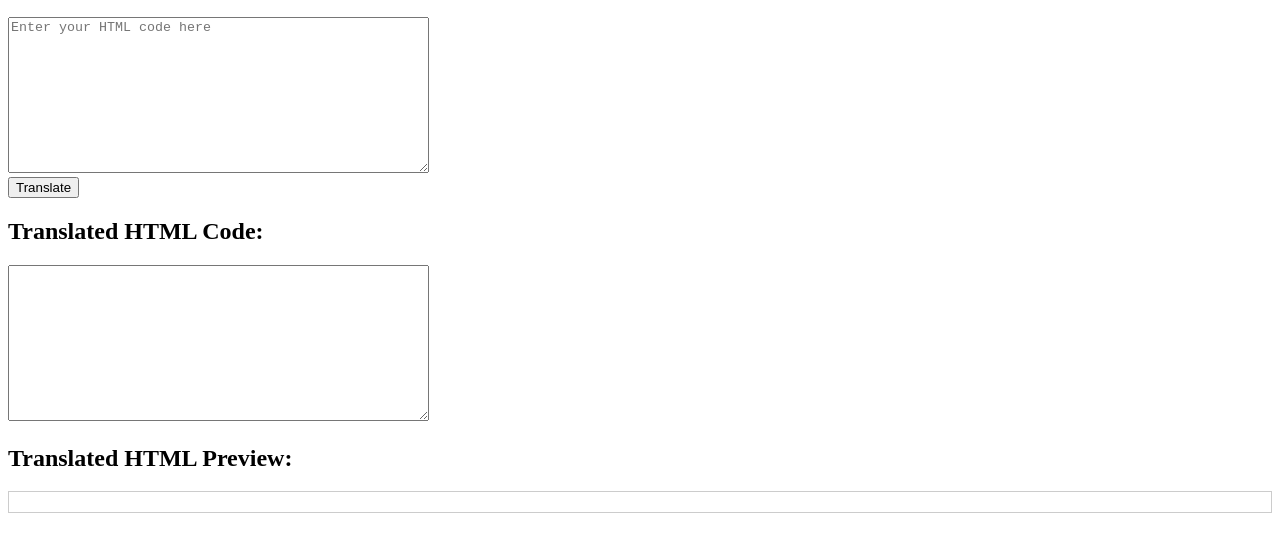
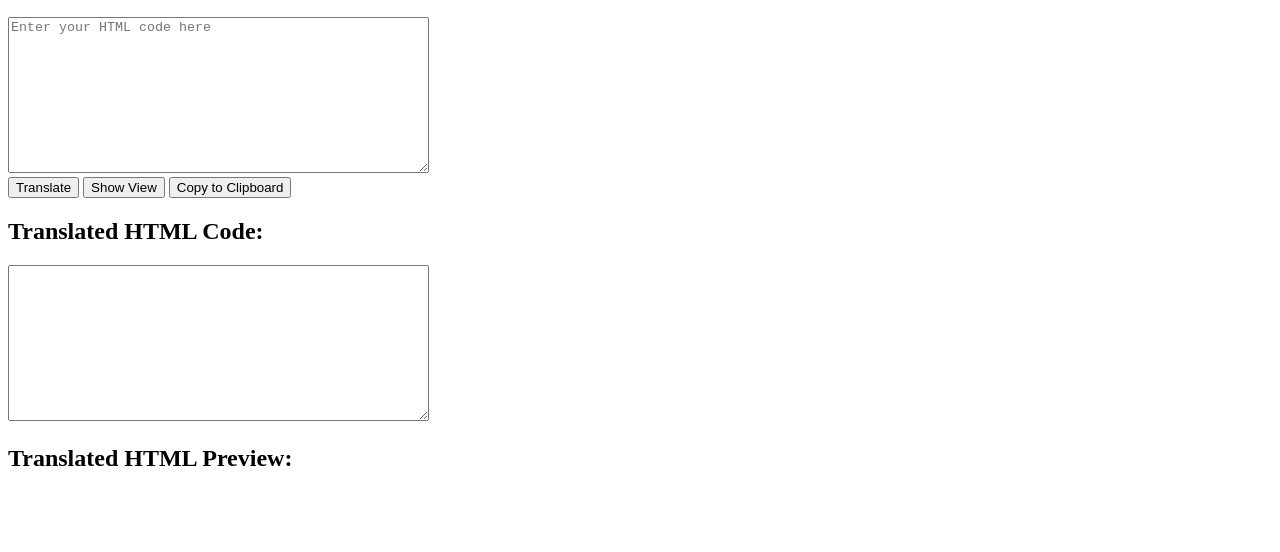
Before and after one commit to AbdoMossad/Mossad-Translate-guide, a plain HTML site: page index.html in a window 1280 px wide. Shown: the part 110-662 px from the top of the page. Drawn offline with Linux system fonts and the light colour scheme.

Commit message:
4.3 buttons

```diff
--- a/index.html
+++ b/index.html
@@ -11,12 +11,14 @@
     <h2>Input HTML:</h2>
     <textarea id="inputHtml" placeholder="Enter your HTML code here" rows="10" cols="50"></textarea><br>
     <button onclick="translateHtml()">Translate</button>
+    <button id="viewButton" onclick="toggleView()">Show View</button>
+    <button onclick="copyToClipboard()">Copy to Clipboard</button>
 
     <h2>Translated HTML Code:</h2>
     <textarea id="outputHtml" rows="10" cols="50" readonly></textarea>
 
     <h2>Translated HTML Preview:</h2>
-    <div id="htmlPreview" style="border: 1px solid #ccc; padding: 10px;"></div>
+    <div id="htmlPreview" style="border: 1px solid #ccc; padding: 10px; display: none;"></div>
 
     <script src="translator.js"></script>
 </body>
--- a/translator.js
+++ b/translator.js
@@ -2,7 +2,7 @@ async function translateText(text) {
     const url = `https://translate.googleapis.com/translate_a/single?client=gtx&sl=en&tl=ar&dt=t&q=${encodeURIComponent(text)}`;
     const response = await fetch(url);
     const data = await response.json();
-    return data[0][0][0]; // This extracts the translated text from the response
+    return data[0][0][0]; // Extract the translated text from the response
 }
 
 async function translateNode(node) {
@@ -24,6 +24,27 @@ async function translateHtml() {
 
     const serializer = new XMLSerializer();
     const outputHtml = serializer.serializeToString(doc.body);
+
     document.getElementById("outputHtml").value = outputHtml;
     document.getElementById("htmlPreview").innerHTML = outputHtml;
 }
+
+function toggleView() {
+    const previewDiv = document.getElementById("htmlPreview");
+    const viewButton = document.getElementById("viewButton");
+    if (previewDiv.style.display === "none") {
+        previewDiv.style.display = "block";
+        viewButton.textContent = "Hide View";
+    } else {
+        previewDiv.style.display = "none";
+        viewButton.textContent = "Show View";
+    }
+}
+
+function copyToClipboard() {
+    const outputHtml = document.getElementById("outputHtml");
+    outputHtml.select();
+    outputHtml.setSelectionRange(0, 99999); // For mobile devices
+    document.execCommand("copy");
+    alert("Translated HTML code copied to clipboard!");
+}
```
